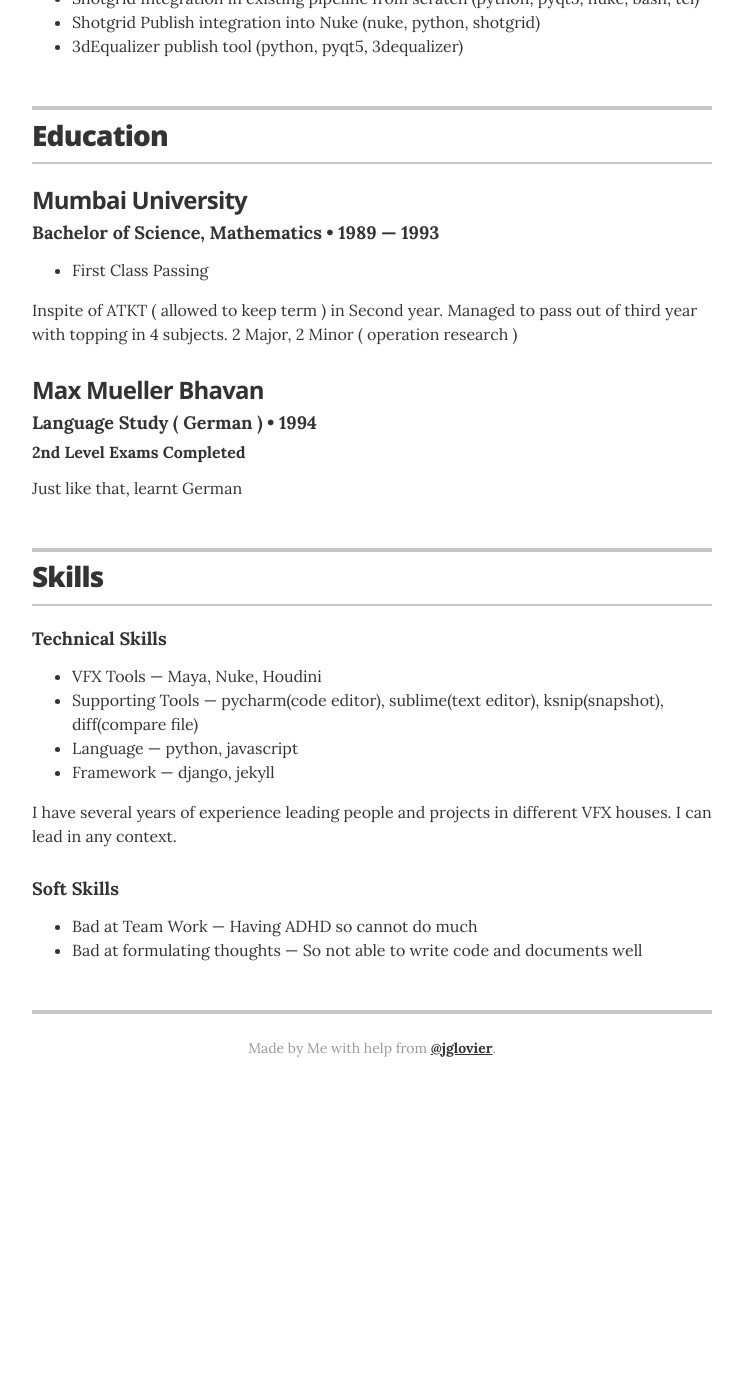
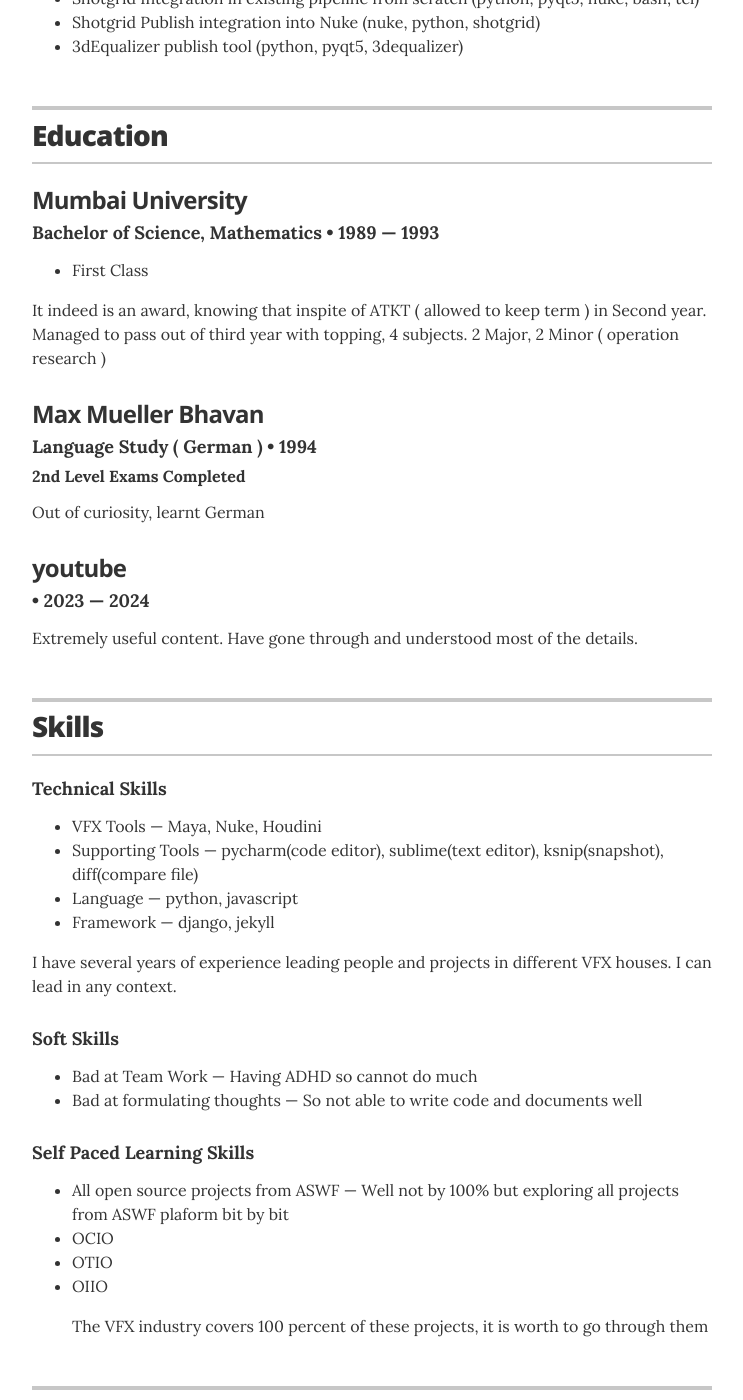
Before and after one commit to singhaidotnish/myresume, a Jekyll site: the page built from index.html, in a window 1280 px wide and 1400 px high, scrolled down 1397 px. Shown: the whole window, without its empty margins (268-1011 px from the left). Built offline with Jekyll 4.4.1, drawn with Linux system fonts in a browser that asks for light colours; before the commit the page ends 2504 px from its top, so only the background shows below that.

Commit message:
update skills

```diff
--- a/_data/education.yml
+++ b/_data/education.yml
@@ -3,11 +3,17 @@
   uni: Mumbai University
   year: 1989 &mdash; 1993
   awards:
-    - award: First Class Passing
-  summary: Inspite of ATKT ( allowed to keep term ) in Second year. Managed to pass out of third year with topping in 4 subjects. 2 Major, 2 Minor ( operation research )
+    - award: First Class
+  summary: It indeed is an award, knowing that inspite of ATKT ( allowed to keep term ) in Second year. Managed to pass out of third year with topping, 4 subjects. 2 Major, 2 Minor ( operation research )
 
 - degree: Language Study ( German )
   uni: Max Mueller Bhavan
   year: 1994
   award: 2nd Level Exams Completed
-  summary: Just like that, learnt German
+  summary: Out of curiosity, learnt German
+
+# self paced learning
+- spl: https://www.youtube.com/@VideoTechExplained
+  uni: youtube
+  year: 2023 &mdash; 2024
+  summary: Extremely useful content. Have gone through and understood most of the details.
--- a/_data/interests.yml
+++ b/_data/interests.yml
@@ -1,4 +1,4 @@
 # Interests
-- description: Human rights and world affairs
-- description: Music (baritone saxiphonist)
-- description: Linguistics
+- description: Animal Welfare
+- description: Health
+- description: DIY Projects
--- a/_data/skills.yml
+++ b/_data/skills.yml
@@ -7,6 +7,9 @@
 - skill: Soft Skills
   summary: <ul class="resume-item-list"><li>Bad at Team Work &mdash; Having ADHD so cannot do much</li><li>Bad at formulating thoughts &mdash; So not able to write code and documents well</li></ul>
 
+- skill: Self Paced Learning Skills
+  summary: <ul class="resume-item-list"><li>All open source projects from ASWF &mdash; Well not by 100% but exploring all projects from ASWF plaform bit by bit</li><li>OCIO</li><li>OTIO</li><li>OIIO</li>
+  description: The VFX industry covers 100 percent of these projects, it is worth to go through them
 
 ## Communications strategy
 #- skill: Communications strategy
```
Also changed, not shown: _data/associations.yml (+10 -10 lines).
